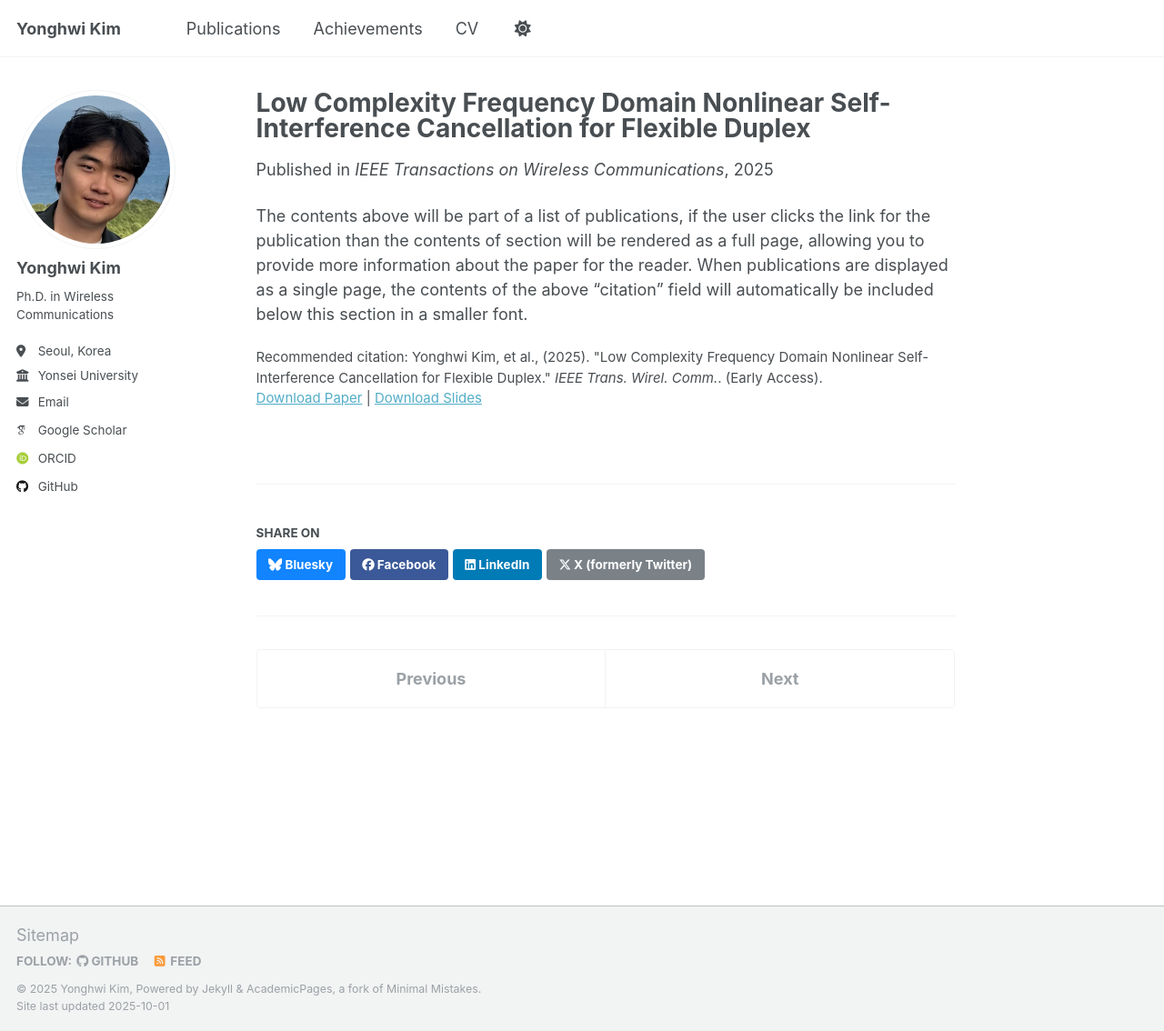
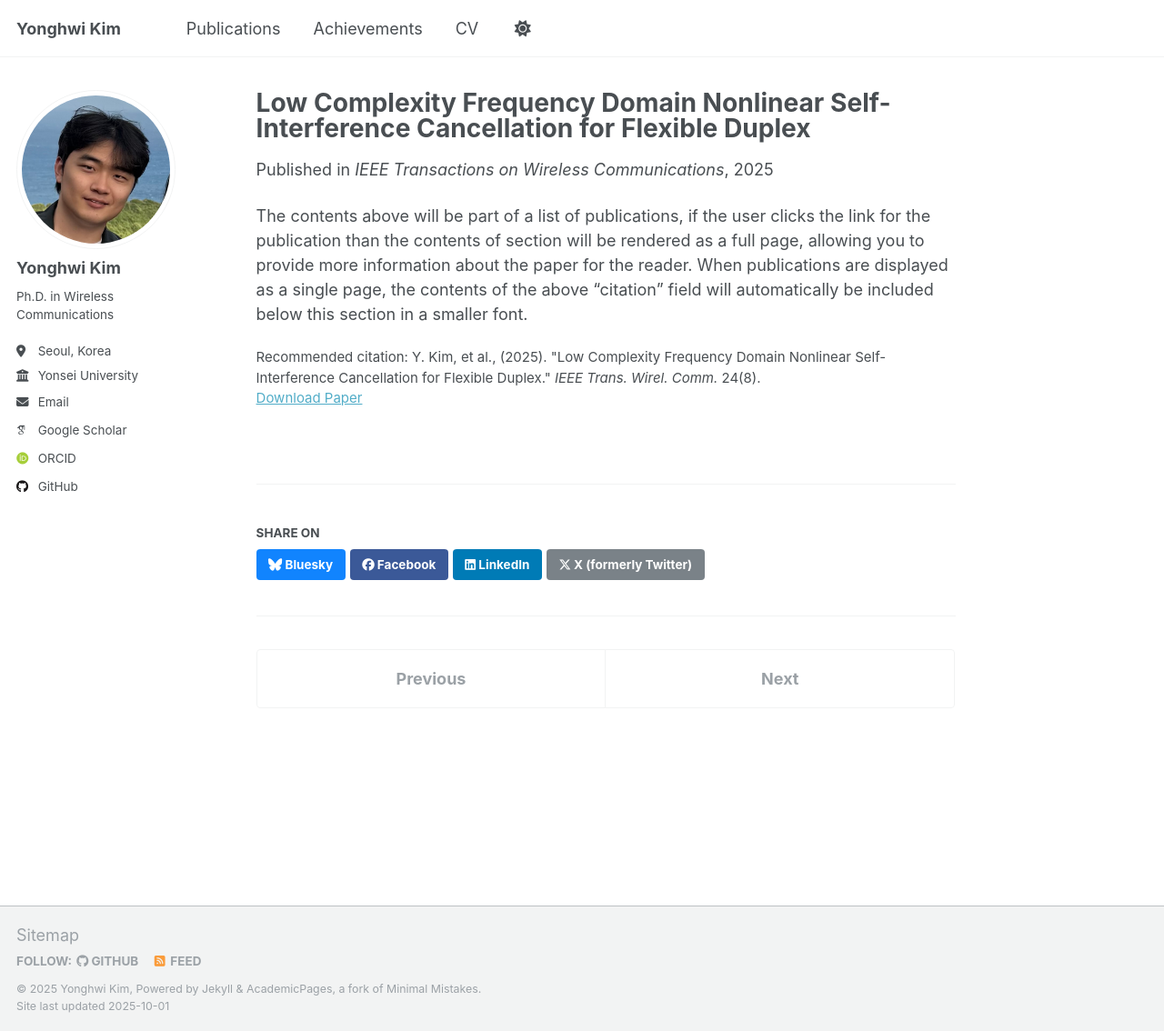
Before and after one commit to yonghwi-erickim/yonghwi-erickim.github.io, a Jekyll site: the page built from _publications/twc25.md, in a window 1280 px wide and 1134 px high. Shown: the whole window at 91% size. Built offline with Jekyll 4.4.1, drawn with Linux system fonts in a browser that asks for light colours; some web fonts are replaced; a script that is not in the unit is left out.

Commit message:
Update twc25.md

```diff
--- a/_publications/twc25.md
+++ b/_publications/twc25.md
@@ -6,9 +6,8 @@ permalink: /publication/twc25
 excerpt: 'Nonlinear self-interference (SI) cancellation is essential for mitigating the impact of transmitter-side nonlinearity on overall SI cancellation performance in flexible duplex systems, including in-band full-duplex (IBFD) and sub-band full-duplex (SBFD).'
 date: 2025-04-03
 venue: 'IEEE Transactions on Wireless Communications'
-slidesurl: 'http://academicpages.github.io/files/slides3.pdf'
 paperurl: 'https://ieeexplore.ieee.org/document/10948162'
-citation: 'Yonghwi Kim, et al., (2025). &quot;Low Complexity Frequency Domain Nonlinear Self-Interference Cancellation for Flexible Duplex.&quot; <i>IEEE Trans. Wirel. Comm.</i>. (Early Access).'
+citation: 'Y. Kim, et al., (2025). &quot;Low Complexity Frequency Domain Nonlinear Self-Interference Cancellation for Flexible Duplex.&quot; <i>IEEE Trans. Wirel. Comm.</i>  24(8).'
 ---
 
 The contents above will be part of a list of publications, if the user clicks the link for the publication than the contents of section will be rendered as a full page, allowing you to provide more information about the paper for the reader. When publications are displayed as a single page, the contents of the above "citation" field will automatically be included below this section in a smaller font.
```
